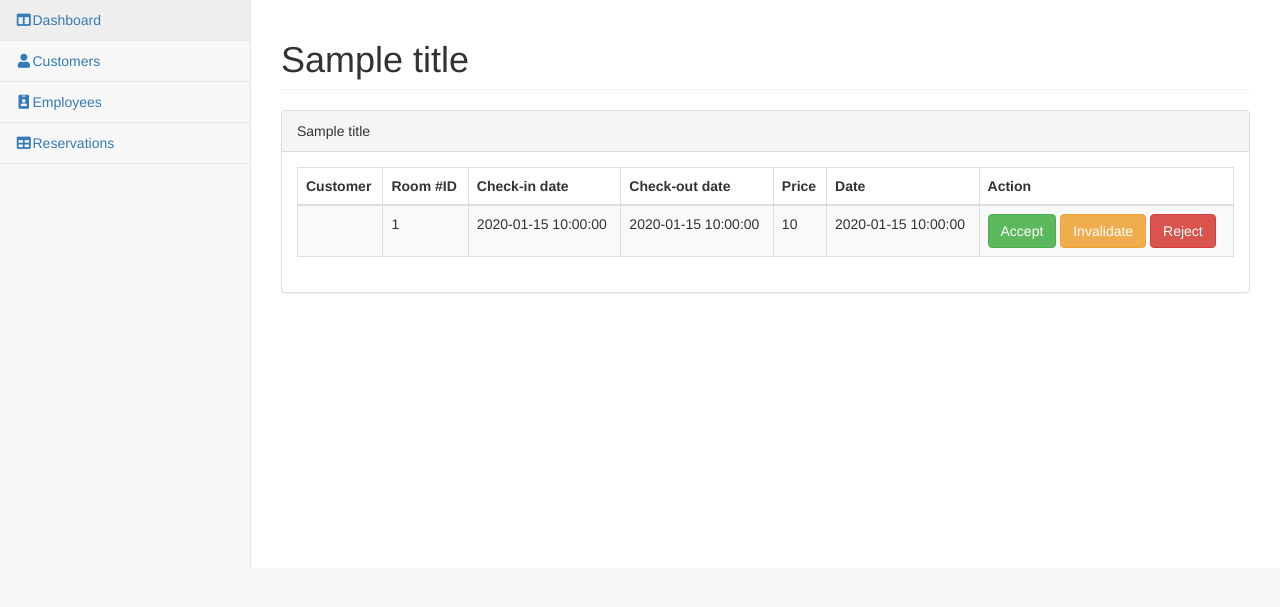
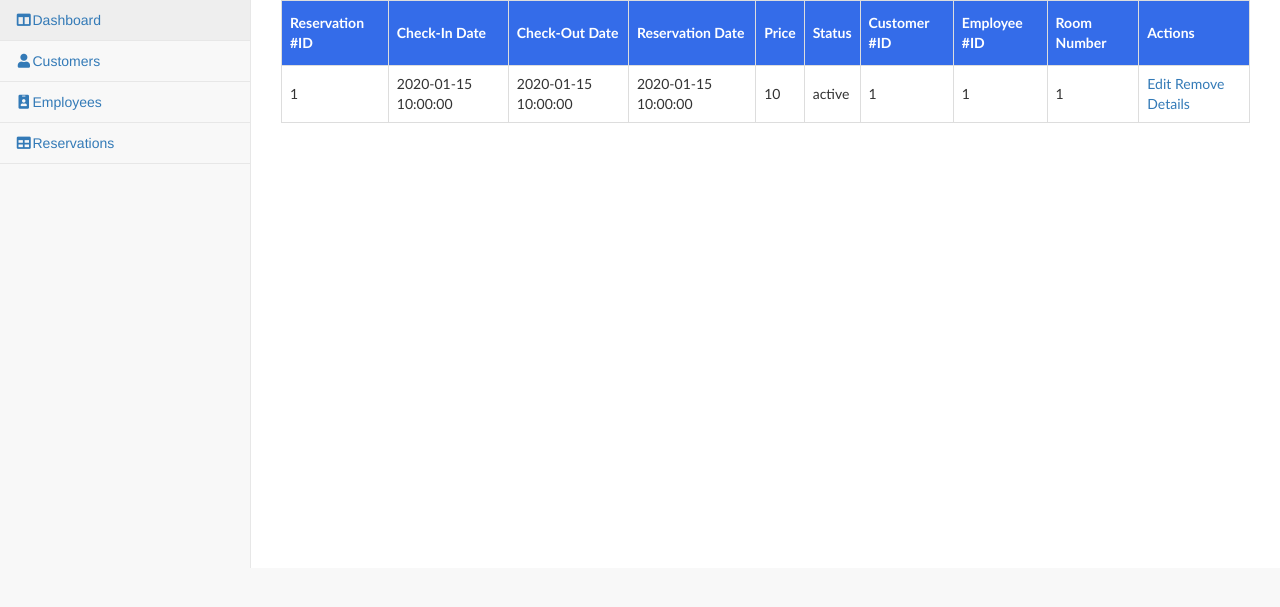
Before and after one commit to TeonaRusu/PSBDP, a PHP site: the page made by application/view/reservation/list.php in a window 1280 px wide. Shown: the part 51-658 px from the top of the page. Run offline with PHP 8.4, Linux system fonts and the light colour scheme; the template is opened without the code that fills it: most values are stand-ins (such as "Sample title", 1, 10 or a date in 2020); data that the repository does not hold is empty; some libraries are stand-ins or nearby versions.

Commit message:
add reservation table

```diff
--- /dev/null
+++ b/_install/scripts_insert_data/RESERVATION.sql
@@ -0,0 +1,6 @@
+insert into RESERVATION (rsv_id, checkin_date, checkout_date, rsv_date, rsv_price, rsv_status, customer_id, emp_id, room_number)
+	values (1, '11-APR-2006', '13-APR-2006', '02-FEB-2006', 2000, 'DONE', 3, 1, 9);
+insert into RESERVATION (rsv_id, checkin_date, checkout_date, rsv_date, rsv_price, rsv_status, customer_id, emp_id, room_number)
+	values (2, '01-JAN-2019', '15-JAN-2019', '12-DEC-2018', 6500, 'INPROGRESS', 10, 2, 22);
+insert into RESERVATION (rsv_id, checkin_date, checkout_date, rsv_date, rsv_price, rsv_status, customer_id, emp_id, room_number)
+	values (3, '25-MAR-2019', '26-MAR-2019', '05-FEB-2019', 1200, 'PENDING', 5, 1, 10);
--- /dev/null
+++ b/_install/scripts_procedures/GET_RESERVATIONS_PROCEDURE.sql
@@ -0,0 +1,5 @@
+/*----- Get all customers -----*/
+create or replace procedure GET_RESERVATIONS(myrc out sys_refcursor) as
+begin
+  open myrc for select * from reservation order by checkin_date desc;
+end;
--- a/application/view/reservation/list.php
+++ b/application/view/reservation/list.php
@@ -1,96 +1,64 @@
-<div class="row">
-    <div class="col-lg-12">
-        <h1 class="page-header"><? echo $title; ?></h1>
-    </div>
-    <!-- /.col-lg-12 -->
-</div>
-<!-- /.row -->
-<div class="row">
-    <div class="col-lg-12">
-        <div class="panel panel-default">
-            <div class="panel-heading">
-                <? echo $title; ?>
-            </div>
-            <!-- /.panel-heading -->
-            <div class="panel-body">
-                <table class="table table-striped table-bordered table-hover" id="reservations">
+<style>
+	table {
+  font-family: "Trebuchet MS", Arial, Helvetica, sans-serif;
+  border-collapse: collapse;
+  width: 100%;
+}
+
+table td, table th {
+  border: 1px solid #ddd;
+  padding: 8px;
+}
+
+table tr:nth-child(even){background-color: #f2f2f2;}
+
+table th {
+  padding-top: 12px;
+  padding-bottom: 12px;
+  text-align: left;
+  background-color: #346CE9;
+  color: white;
+}
+</style>
+<table>
 	<thead>
 		<tr>
-                            <th>Customer</th>
-                            <th>Room #ID</th>
-                            <th>Check-in date</th>
-                            <th>Check-out date</th>
+			<th>Reservation #ID</th>
+			<th>Check-In Date</th>
+			<th>Check-Out Date</th>
+			<th>Reservation Date</th>
 			<th>Price</th>
-                            <th>Date</th>
-                            <th>Action</th>
+			<th>Status</th>
+			<th>Customer #ID</th>
+			<th>Employee #ID</th>
+			<th>Room Number</th>
+			<th>Actions</th>
 		</tr>
 	</thead>
 	<tbody>
-                        <?
-                            $today = date("Y-m-d");
-                            foreach($reservation->get_reservation($status) as $row){
-                                $current_custumer = $customer->get($row->customer_id);
-                                $current_employee = $employee->get($row->employee_id);
+		<?php
+			foreach ($reservations as $r) {
 				?>
 				<tr>
-                                    <td><? echo $current_custumer->customer_firstname . ' ' .
-                                                $current_custumer->customer_lastname; ?></td>
-                                    <td><? echo $row->room_id; ?></td>
-                                    <td><? echo $row->checkin_date; ?></td>
-                                    <td><? echo $row->checkout_date; ?></td>
-                                    <td><? echo $row->reservation_price; ?></td>
-                                    <td><? echo $row->reservation_date; ?></td>
+					<td><?php echo $r['RSV_ID'] ?></td>
+					<td><?php echo $r['CHECKIN_DATE'] ?></td>
+					<td><?php echo $r['CHECKOUT_DATE'] ?></td>
+					<td><?php echo $r['RSV_DATE'] ?></td>
+					<td><?php echo $r['RSV_PRICE'] ?></td>
+					<td><?php echo $r['RSV_STATUS'] ?></td>
+					<td><?php echo $r['CUSTOMER_ID'] ?></td>
+					<td><?php echo $r['EMP_ID'] ?></td>
+					<td><?php echo $r['ROOM_NUMBER'] ?></td>
 					<td>
-                                        <?
-                                        switch($status){
-                                            case 0:
-                                                // New reservations
-                                                ?>
-                                                <a href="<?php echo URL . 'reservation/accept/' . htmlspecialchars($row->reservation_id, ENT_QUOTES, 'UTF-8'); ?>" class="btn btn-success">Accept</a>
-                                                <a href="<?php echo URL . 'reservation/invalidate/' . htmlspecialchars($row->reservation_id, ENT_QUOTES, 'UTF-8'); ?>" class="btn btn-warning">Invalidate</a>
-                                                <a href="<?php echo URL . 'reservation/reject/' . htmlspecialchars($row->reservation_id, ENT_QUOTES, 'UTF-8'); ?>" class="btn btn-danger">Reject</a>
-                                                <?
-                                                break;
-                                            case 1:
-                                                // Accepted reservations
-                                                if($row->checkin_date == $today ) {
-                                                ?>
-                                                <a href="<?php echo URL . 'reservation/checkin/' . htmlspecialchars($row->reservation_id, ENT_QUOTES, 'UTF-8'); ?>" class="btn btn-success">Check-in</a>
-                                                <? } else {
-                                                    echo 'No action available';
-                                                }
-                                                break;
-                                            case 2:
-                                                // Rejected reservations
-                                                ?>
-                                                <a href="<?php echo URL . 'reservation/remove/' . htmlspecialchars($row->reservation_id, ENT_QUOTES, 'UTF-8'); ?>" class="btn btn-danger">Remove</a>
-                                                <?
-                                                break;
-                                            case 3;
-                                                // Active reservations
-                                                if($row->checkout_date == $today ) {
-                                                ?>
-                                                <a href="<?php echo URL . 'reservation/checkout/' . htmlspecialchars($row->reservation_id, ENT_QUOTES, 'UTF-8'); ?>" class="btn btn-danger">Check-out</a>
-                                                <? } else {
-                                                    echo 'No action available';
-                                                }
-                                                break;
-                                            case 4:
-                                                // Invalid reservations
-                                                ?>
-                                                <a href="<?php echo URL . 'reservation/remove/' . htmlspecialchars($row->reservation_id, ENT_QUOTES, 'UTF-8'); ?>" class="btn btn-danger">Remove</a>
-                                                <?
-                                                break;
+						<a href="">Edit</a>
+						<a href="">Remove</a>
+						<a href="">Details</a>
+					</td>
+				</tr>
+				<?php
+
 			}
 		?>
-                                    </td>
-                                </tr>
-                                <?
-                            }
-                        ?>
+		<tr></tr>
 	</tbody>
 </table>
-            </div>
-        </div>
-    </div>
-</div>
```
Also changed, not shown: application/Controller/ReservationController.php (added, +21 -0 lines), application/Model/Reservation.php (added, +41 -0 lines). Lines whose indentation alone changed are shown as unchanged.
